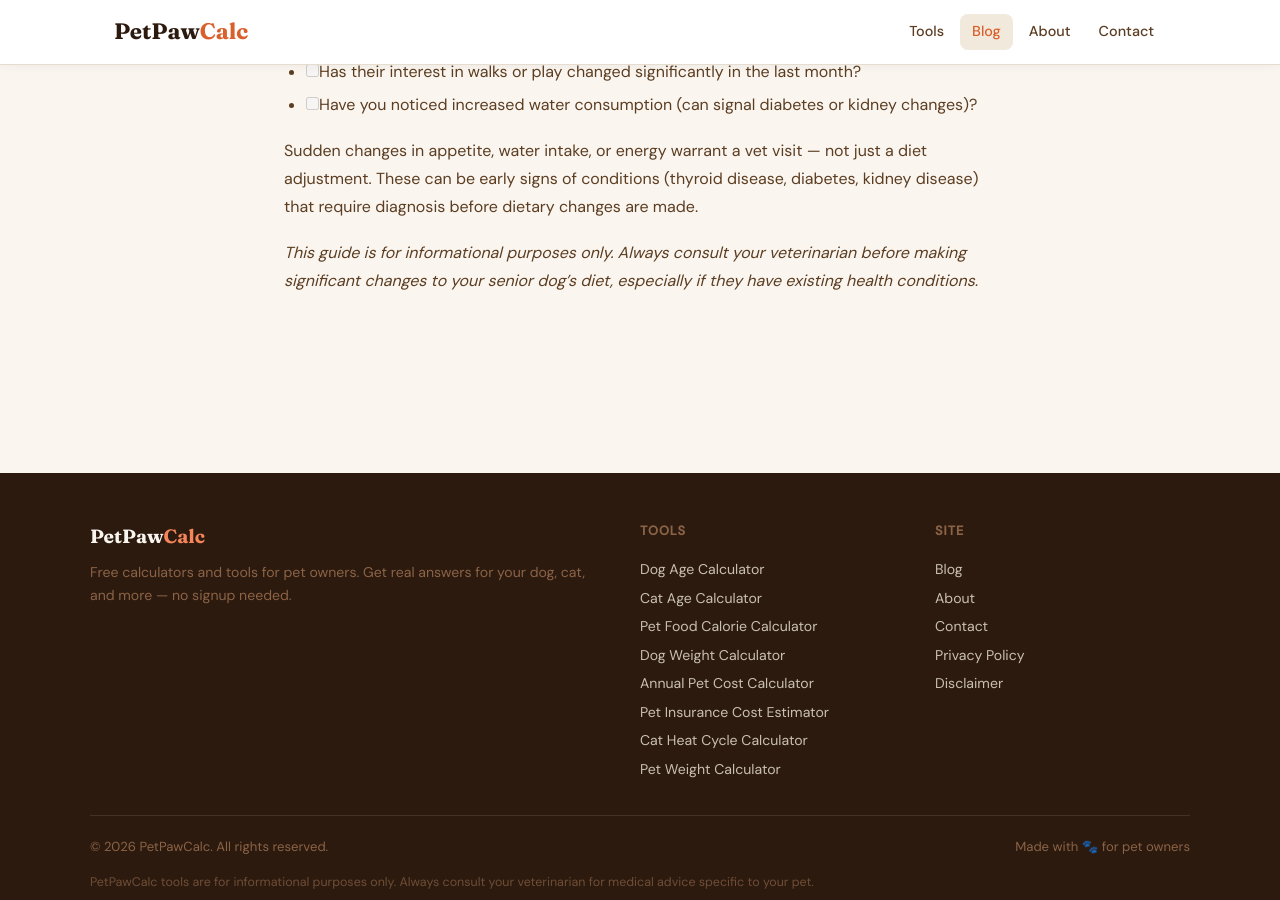
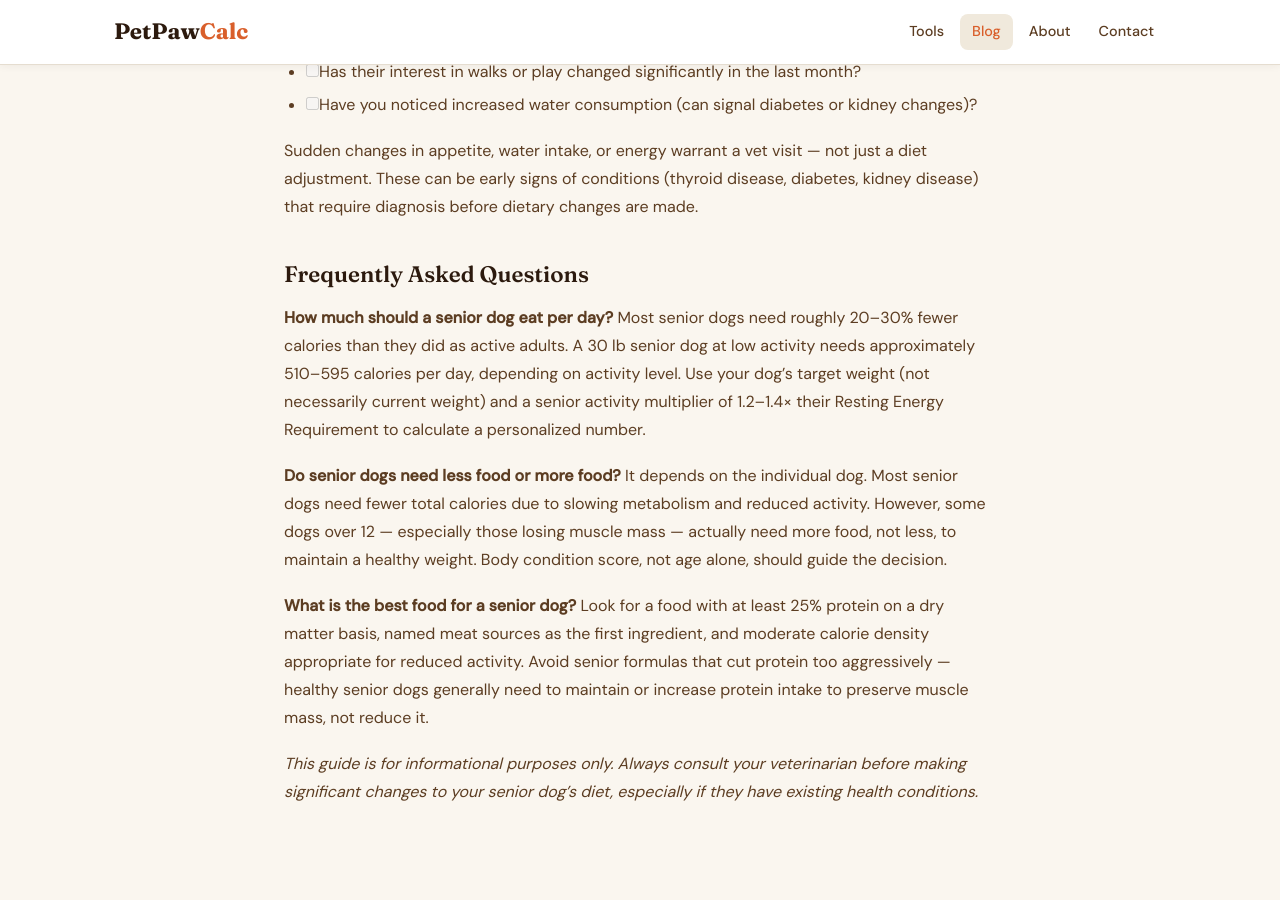
Before and after one commit to canghun13/petpawcalc, a Jekyll site: the page built from _posts/2026-05-13-how-much-should-senior-dog-eat.md, in a window 1280 px wide and 900 px high, scrolled down 8256 px. Built offline with Jekyll 4.4.1, drawn with Linux system fonts in a browser that asks for light colours; some of the changed text lies outside the part shown.

Commit message:
Add files via upload

```diff
--- a/_posts/2026-05-13-how-much-should-senior-dog-eat.md
+++ b/_posts/2026-05-13-how-much-should-senior-dog-eat.md
@@ -230,4 +230,15 @@ Muscle loss in seniors often shows first in the hindquarters and temporal muscle
 
 Sudden changes in appetite, water intake, or energy warrant a vet visit — not just a diet adjustment. These can be early signs of conditions (thyroid disease, diabetes, kidney disease) that require diagnosis before dietary changes are made.
 
+## Frequently Asked Questions
+
+**How much should a senior dog eat per day?**
+Most senior dogs need roughly 20–30% fewer calories than they did as active adults. A 30 lb senior dog at low activity needs approximately 510–595 calories per day, depending on activity level. Use your dog's target weight (not necessarily current weight) and a senior activity multiplier of 1.2–1.4× their Resting Energy Requirement to calculate a personalized number.
+
+**Do senior dogs need less food or more food?**
+It depends on the individual dog. Most senior dogs need fewer total calories due to slowing metabolism and reduced activity. However, some dogs over 12 — especially those losing muscle mass — actually need more food, not less, to maintain a healthy weight. Body condition score, not age alone, should guide the decision.
+
+**What is the best food for a senior dog?**
+Look for a food with at least 25% protein on a dry matter basis, named meat sources as the first ingredient, and moderate calorie density appropriate for reduced activity. Avoid senior formulas that cut protein too aggressively — healthy senior dogs generally need to maintain or increase protein intake to preserve muscle mass, not reduce it.
+
 *This guide is for informational purposes only. Always consult your veterinarian before making significant changes to your senior dog's diet, especially if they have existing health conditions.*
```
Also changed, not shown: other parts of _posts/2026-05-13-how-much-should-senior-dog-eat.md (+1 -1 lines).
